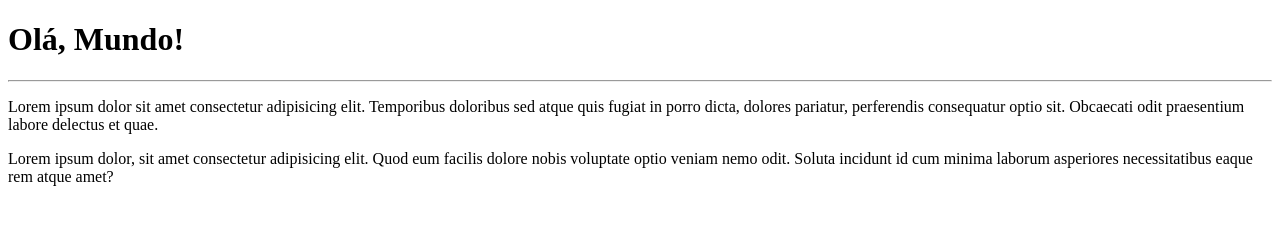
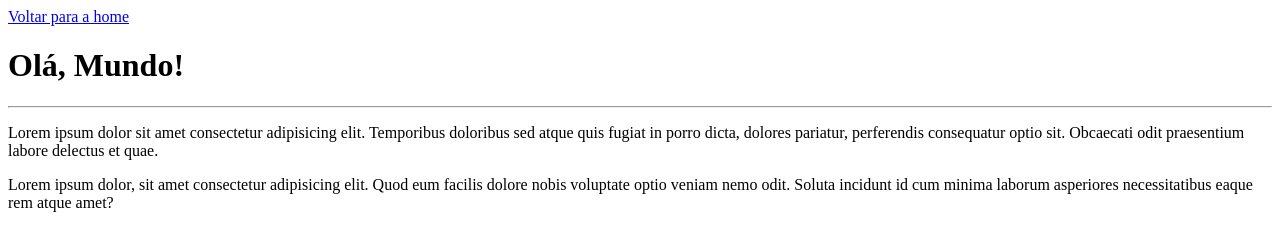
Before and after one commit to JoiceNivea/OlaMundo, a plain HTML site: page site.exemplo/index.html in a window 1280 px wide. Drawn offline with Linux system fonts and the light colour scheme.

Commit message:
testando barra de navegação

```diff
--- a/site.exemplo/index.html
+++ b/site.exemplo/index.html
@@ -7,6 +7,9 @@
     <title>Meu primeiro site em repositório</title>
 </head>
 <body>
+    <header>
+        <a href="elementos semanticos.html">Voltar para a home</a>
+    </header>
    <h1>Olá, Mundo!</h1>
    <hr>
    <p>Lorem ipsum dolor sit amet consectetur adipisicing elit. Temporibus doloribus sed atque quis fugiat in porro dicta, dolores pariatur, perferendis consequatur optio sit. Obcaecati odit praesentium labore delectus et quae.</p>
```
